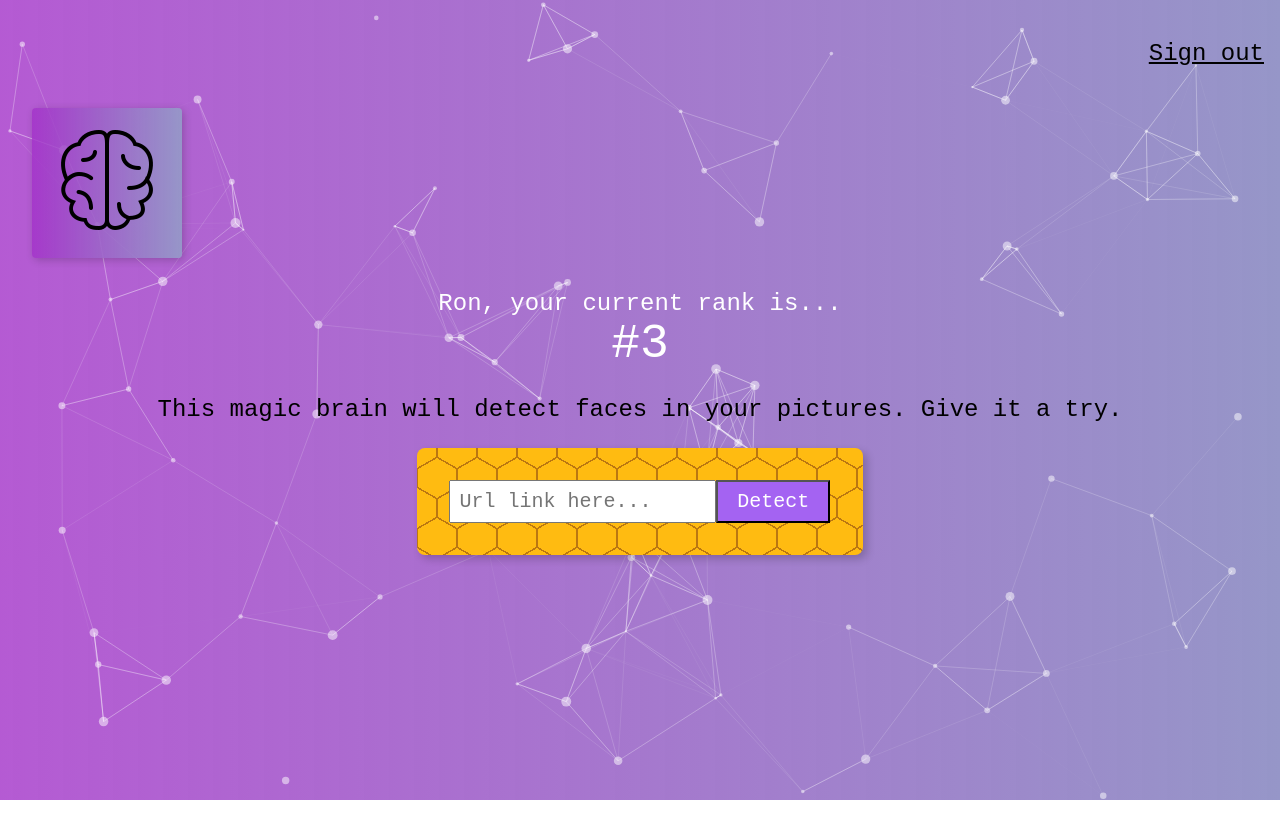
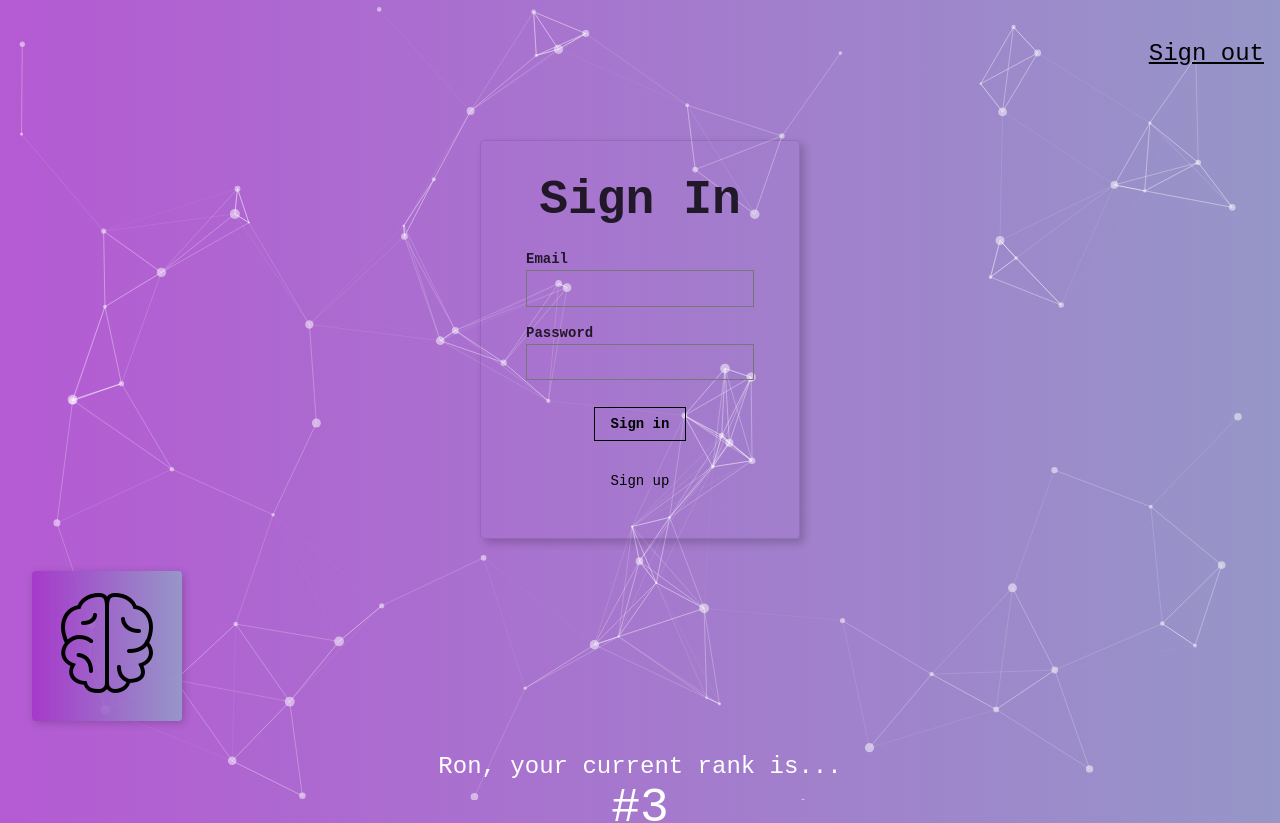
Before and after one commit to rciszewski/face-recognition-app, a React (Create React App) app: page / in a window 1280 px wide. Shown: the top 823 px of the page. Before the commit the page ends 800 px from the top, so only its background shows below. Built offline with nearby package versions, Linux system fonts and the light colour scheme; what clarifai would draw is missing.

Commit message:
added signin page. Will add route change in a later update

```diff
--- a/src/App.js
+++ b/src/App.js
@@ -5,6 +5,7 @@
 import { tsParticles } from "tsparticles-engine";
 import { particlesOptions } from './ParticleOptions';
 import Navigation from './components/Navigation/Navigation';
+import SignIn from "./components/SignIn/SignIn";
 import Logo from './components/Logo/Logo';
 import Rank from './components/Rank/Rank';
 import ImageLinkForm from './components/ImageLinkForm/ImageLinkForm';
@@ -40,7 +41,6 @@
   const image = document.getElementById('inputimage');
   const width = Number(image.width);
   const height = Number(image.height);
-  console.log(height, width);
   return {
     leftCol: clarifaiFace.left_col * width,
     topRow: clarifaiFace.top_row * height,
@@ -78,6 +78,7 @@
           options={particlesOptions}
         />
         <Navigation />
+        <SignIn />
         <Logo />
         <Rank />
         <ImageLinkForm onInputChange={this.onInputChange} onButtonSubmit={this.onButtonSubmit}/>
--- a/src/components/FaceRecognition/FaceRecognition.js
+++ b/src/components/FaceRecognition/FaceRecognition.js
@@ -6,8 +6,9 @@
     <div className='center ma'>
       <div className='absolute mt2'>
         <img id='inputimage' alt='' src={imageUrl} width='500px' height='auto'/>
-        <div className='bounding-box' style={{top: box.topRow, right: box.rightCol, bottom: box.bottomRow, left: box.leftCol}}>
-
+        <div
+          className='bounding-box'
+          style={{top: box.topRow, right: box.rightCol, bottom: box.bottomRow, left: box.leftCol}}>
         </div>
       </div>
     </div>
--- a/src/components/ImageLinkForm/ImageLinkForm.js
+++ b/src/components/ImageLinkForm/ImageLinkForm.js
@@ -13,11 +13,13 @@
             placeholder='Url link here...'
             className="f4 pa2 w-70 center"
             type="text"
-            onChange={onInputChange} />
+            onChange={onInputChange}
+          />
           <button
             className="w-30 grow f4 link ph3 pv2 dib white bg-light-purple"
             onClick={onButtonSubmit}>
-            Detect</button>
+            Detect
+          </button>
         </div>
       </div>
     </div>
--- /dev/null
+++ b/src/components/SignIn/SignIn.js
@@ -0,0 +1,31 @@
+import React from 'react'
+
+const SignIn = () => {
+  return (
+    <article className="br2 ba b--black-10 mv4 w-100 w-50-m w-25-l shadow-5 mw6 center">
+      <main className="pa4 black-80">
+        <form className="measure">
+          <fieldset id="sign_up" className="ba b--transparent ph0 mh0">
+            <legend className="f1 fw6 ph0 mh0 center">Sign In</legend>
+            <div className="mt3">
+              <label className="db fw6 lh-copy f6" for="email-address">Email</label>
+              <input className="pa2 input-reset ba bg-transparent hover-bg-black hover-white w-100" type="email" name="email-address"  id="email-address" />
+            </div>
+            <div className="mv3">
+              <label className="db fw6 lh-copy f6" for="password">Password</label>
+              <input className="b pa2 input-reset ba bg-transparent hover-bg-black hover-white w-100" type="password" name="password"  id="password" />
+            </div>
+          </fieldset>
+          <div className="center">
+            <input className="b ph3 pv2 input-reset ba b--black bg-transparent grow pointer f6 dib pointer" type="submit" value="Sign in" />
+          </div>
+          <div className="lh-copy mt3 center">
+            <p href="#0" className="f6 link dim black db pointer">Sign up</p>
+          </div>
+        </form>
+      </main>
+    </article>
+  )
+}
+
+export default SignIn;
```
